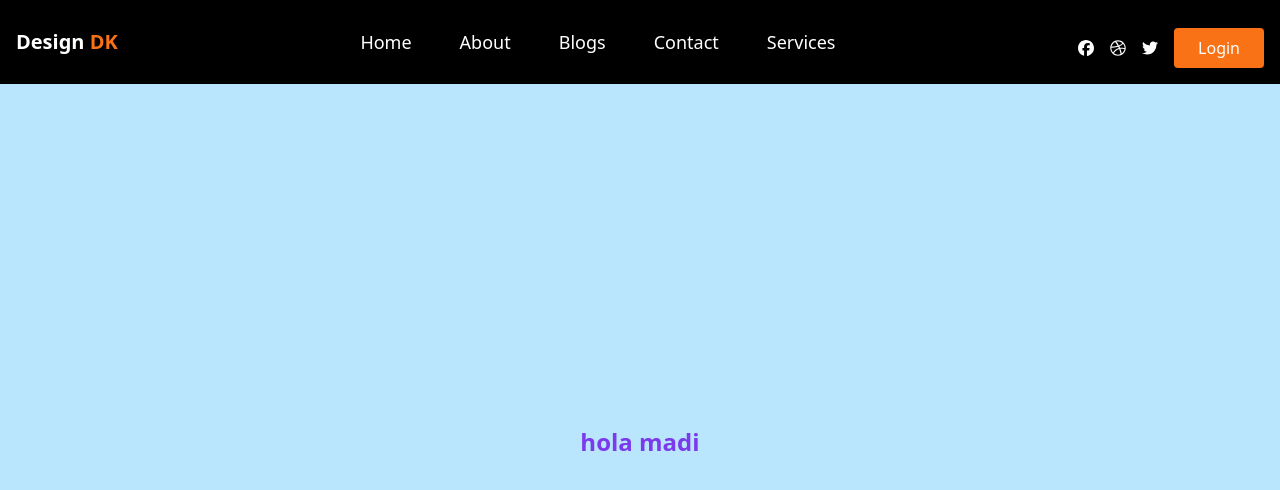
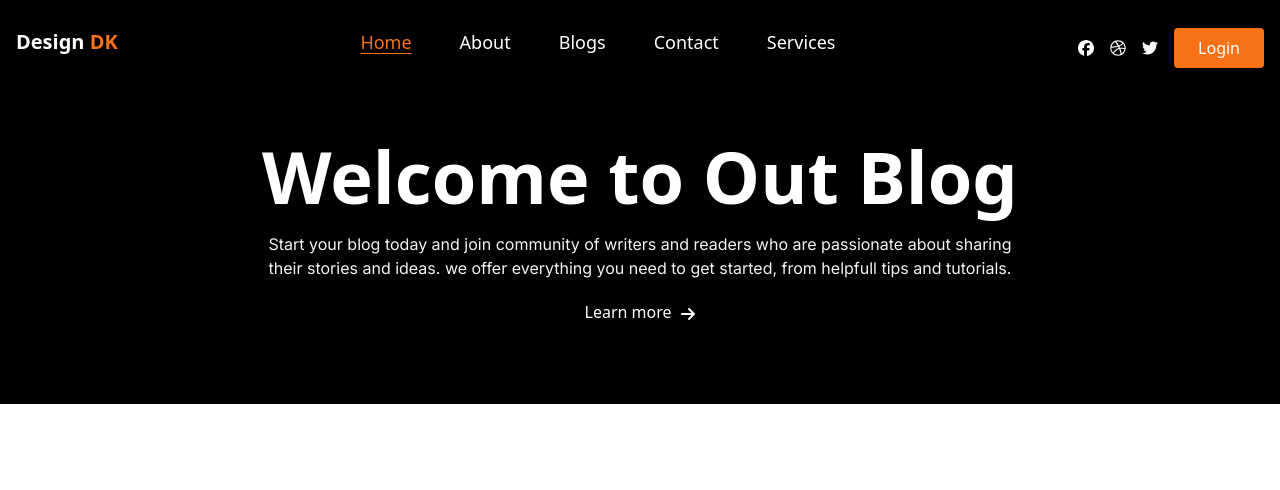
Before and after one commit to Randomberth/BlogT, a React (Vite) app: page /#/ in a window 1280 px wide. Shown: the top 490 px of the page. Built offline with nearby package versions, Linux system fonts and the light colour scheme.

Commit message:
menuBar Responsive

```diff
--- a/src/App.css
+++ b/src/App.css
@@ -0,0 +1,5 @@
+@import url('https://fonts.googleapis.com/css2?family=Inter:ital,opsz,wght@0,14..32,100..900;1,14..32,100..900&display=swap');
+
+.active {
+    @apply text-orange-500 underline underline-offset-4
+}
--- /dev/null
+++ b/src/components/banner/Banner.tsx
@@ -0,0 +1,24 @@
+import { Link } from "react-router-dom"
+import { FaArrowRight, FaRotateRight } from "react-icons/fa6"
+
+
+function Banner() {
+  return (
+    <div className="w-screen px-4 py-14 bg-black mx-auto">
+        <div className="text-white text-center">
+            <h1 className="text-5xl lg:text-7xl leading-snug font-bold mb-5">Welcome to Out Blog</h1>
+            <p className="text-gray-100 lg:w-3/5 mx-auto mb-5 font-primary">Start your blog today and join community of writers and readers who are
+                passionate about sharing their stories and ideas. we offer everything you need
+                to get started, from helpfull tips and tutorials.
+            </p>
+            <div>
+                <Link to="/" className="font-medium hover:text-orange-500 inline-flex items-center" >Learn more<FaArrowRight className="mt-1 ml-2"/> </Link>
+            </div>
+
+        </div>
+        Banner
+    </div>
+  )
+}
+
+export default Banner
--- /dev/null
+++ b/src/components/banner/index.tsx
@@ -0,0 +1 @@
+export {default} from './Banner'
--- /dev/null
+++ b/src/components/blogpage/BlogPage.tsx
@@ -0,0 +1,8 @@
+
+function BlogPage() {
+  return (
+    <div>BlogPage</div>
+  )
+}
+
+export default BlogPage
--- /dev/null
+++ b/src/components/blogpage/index.tsx
@@ -0,0 +1 @@
+export {default} from './BlogPage'
--- a/src/components/navbar/NavBar.tsx
+++ b/src/components/navbar/NavBar.tsx
@@ -34,7 +34,14 @@ function NavBar() {
 
         <ul className="md:flex gap-12 text-lg hidden">
           {
-            navItems.map(({path, link}) => <li className="text-white" key={path} ><NavLink to={path}>{link}</NavLink>
+            navItems.map(({path, link}) => <li className="text-white" key={path} >
+              <NavLink className={({ isActive, isPending }) =>
+                       isActive
+                        ? "active"
+                        : isPending
+                        ? "pending"
+                        : ""
+                    } to={path}>{link}</NavLink>
             </li> )
           }
         </ul>
--- a/src/pages/about/About.tsx
+++ b/src/pages/about/About.tsx
@@ -1,7 +1,13 @@
 
 function About() {
   return (
-    <div className="flex flex-1 bg-green-600 font-bold text-orange-800 items-center justify-center">ABOUT</div>
+    <div className="bg-green-600 w-screen">
+      <div className="py-28 bg-black text-center text-white px-4">
+        <h2 className="text-5xl lg:text-7xl leading-snug font-bold mb-5">About us Page</h2>
+      </div>
+
+
+    </div>
   )
 }
 
--- a/src/pages/blogs/Blogs.tsx
+++ b/src/pages/blogs/Blogs.tsx
@@ -1,7 +1,18 @@
+import Blogpage from "../../components/blogpage"
 
 function Blogs() {
   return (
-    <div className="flex flex-1 bg-pink-600 font-bold text-black items-center justify-center">BLOGS</div>
+    <div className="bg-pink-600 w-screen">
+      <div className="py-28 bg-black text-center text-white px-4">
+      <h2 className="text-5xl lg:text-7xl leading-snug font-bold mb-5">Blog Page</h2>
+      </div>
+
+      {/* all blogs container */}
+      <div className="max-w-7x1 mx-auto bg-sky-500">
+        <Blogpage/>
+      </div>
+
+    </div>
   )
 }
 
--- a/src/pages/contact/Contact.tsx
+++ b/src/pages/contact/Contact.tsx
@@ -1,7 +1,11 @@
 
 function Contact() {
   return (
-    <div className="flex flex-1 bg-violet-600 font-bold text-black items-center justify-center">CONTACT</div>
+    <div className="bg-violet-600 w-screen">
+      <div className="py-28 bg-black text-center text-white px-4">
+      <h2 className="text-5xl lg:text-7xl leading-snug font-bold mb-5">Contact us Page</h2>
+      </div>
+    </div>
   )
 }
 
--- a/src/pages/home/Home.tsx
+++ b/src/pages/home/Home.tsx
@@ -1,9 +1,9 @@
+import Banner from "../../components/banner"
 
 function Home() {
   return (
-    <div className="flex flex-1 bg-sky-200 font-bold text-white items-center justify-center">
-      <h3 className="text-2xl font-bold text-violet-600">hola madi</h3>
-
+    <div >
+      <Banner/>
     </div>
   )
 }
--- a/src/pages/services/Services.tsx
+++ b/src/pages/services/Services.tsx
@@ -1,7 +1,11 @@
 
 function Services() {
   return (
-    <div className="flex flex-1 bg-orange-600 font-bold text-black items-center justify-center">SERVICES</div>
+    <div className="bg-orange-600 w-screen">
+      <div className="py-28 bg-black text-center text-white px-4">
+      <h2 className="text-5xl lg:text-7xl leading-snug font-bold mb-5">Services Page</h2>
+      </div>
+    </div>
   )
 }
 
--- a/tailwind.config.js
+++ b/tailwind.config.js
@@ -6,6 +6,9 @@ export default {
   ],
   theme: {
     extend: {
+      fontFamily:{
+        "primary": ['Inter', 'sans-serif']
+      },
       height: {
         'screen-minus-84': 'calc(100vh - 84px)',
         'screen-minus-60': 'calc(100vh - 60px)',
```
